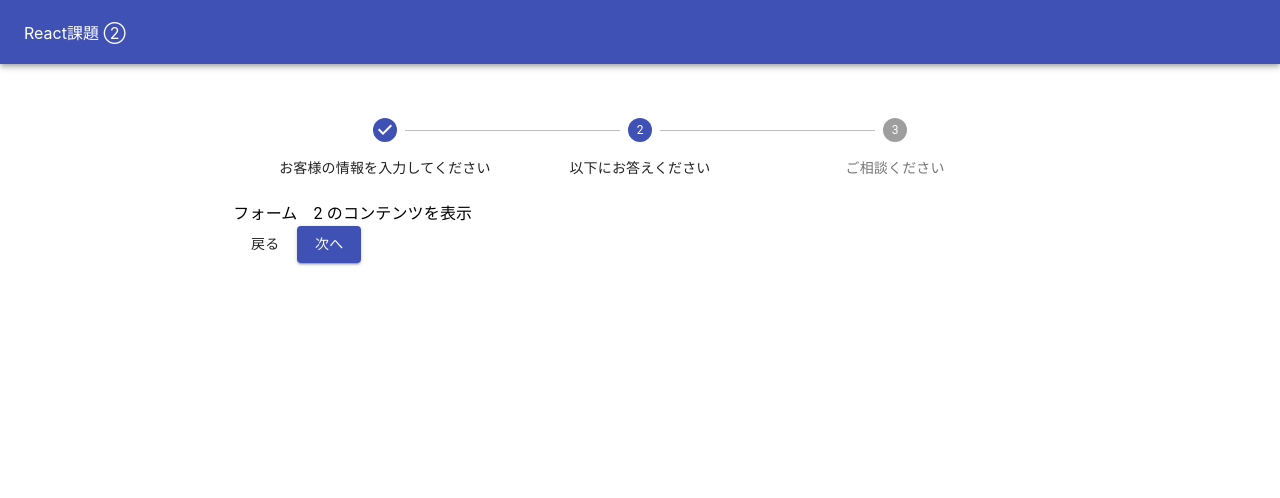
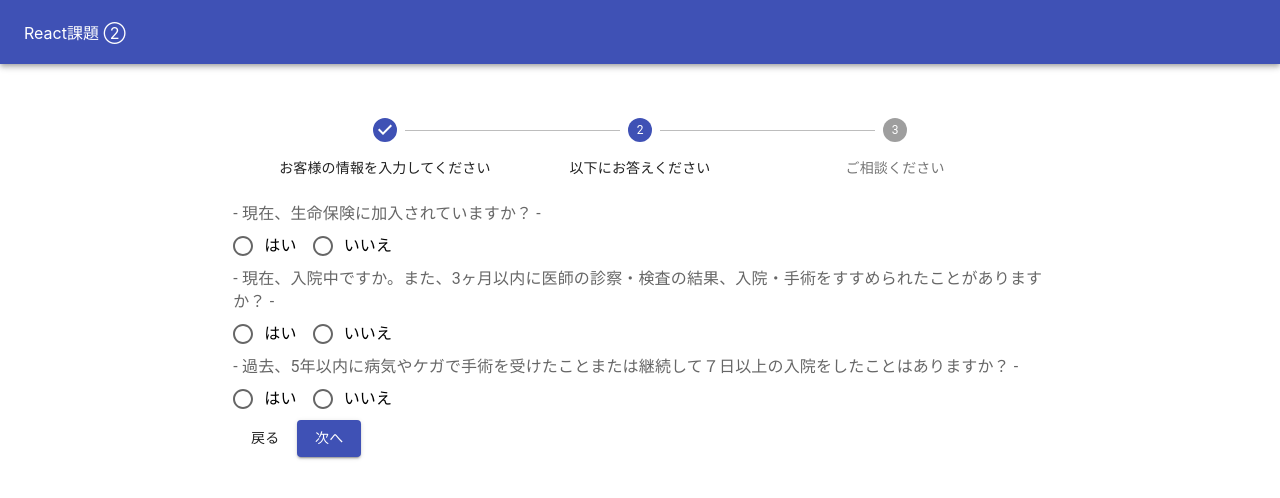
Before and after one commit to kitou88C39/react_kadai_2, a React (Create React App) app: page / in a window 1280 px wide. Both pictures are taken after a click on the button "次へ". Shown: the top 498 px of the page. Built offline with nearby package versions, Linux system fonts and the light colour scheme.

Commit message:
react課題② -1 質問1回目

```diff
--- a/src/components/Content.js
+++ b/src/components/Content.js
@@ -166,7 +166,29 @@ function getStepContent(stepIndex) {
         // </>
       );
     case 1:
-      return "フォーム　2 のコンテンツを表示";
+      return (
+        <FormControl component="fieldset">
+          <FormLabel component="legend">- 現在、生命保険に加入されていますか？ -</FormLabel>
+          <RadioGroup row aria-label="gender" name="row-radio-buttons-group">
+            <FormControlLabel value="yes" control={<Radio />} label="はい" />
+            <FormControlLabel value="no" control={<Radio />} label="いいえ" />
+          </RadioGroup>
+          <FormLabel component="legend">
+            - 現在、入院中ですか。また、3ヶ月以内に医師の診察・検査の結果、入院・手術をすすめられたことがありますか？ -
+          </FormLabel>
+          <RadioGroup row aria-label="gender" name="row-radio-buttons-group">
+            <FormControlLabel value="yes" control={<Radio />} label="はい" />
+            <FormControlLabel value="no" control={<Radio />} label="いいえ" />
+          </RadioGroup>
+          <FormLabel component="legend">
+            - 過去、5年以内に病気やケガで手術を受けたことまたは継続して７日以上の入院をしたことはありますか？ -
+          </FormLabel>
+          <RadioGroup row aria-label="gender" name="row-radio-buttons-group">
+            <FormControlLabel value="yes" control={<Radio />} label="はい" />
+            <FormControlLabel value="no" control={<Radio />} label="いいえ" />
+          </RadioGroup>
+        </FormControl>
+      );
     case 2:
       return (
         <Grid container>
```
